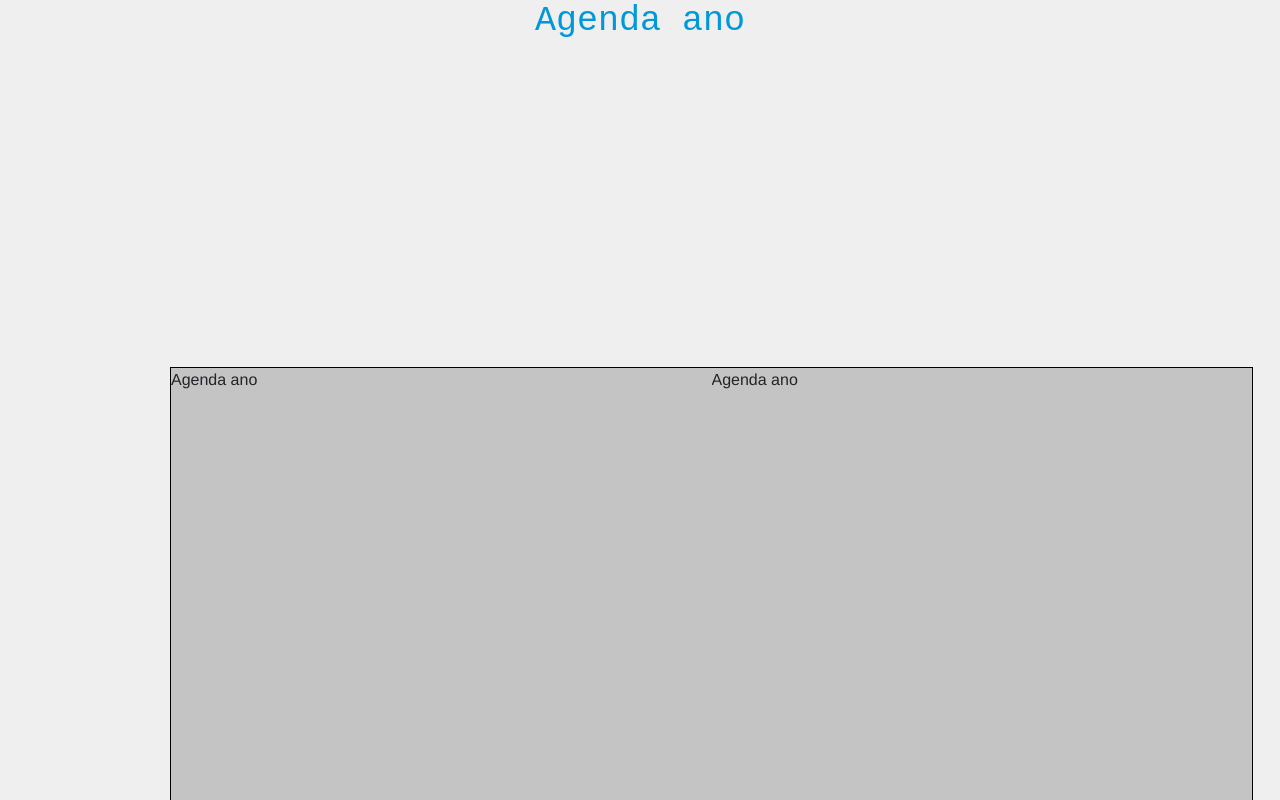
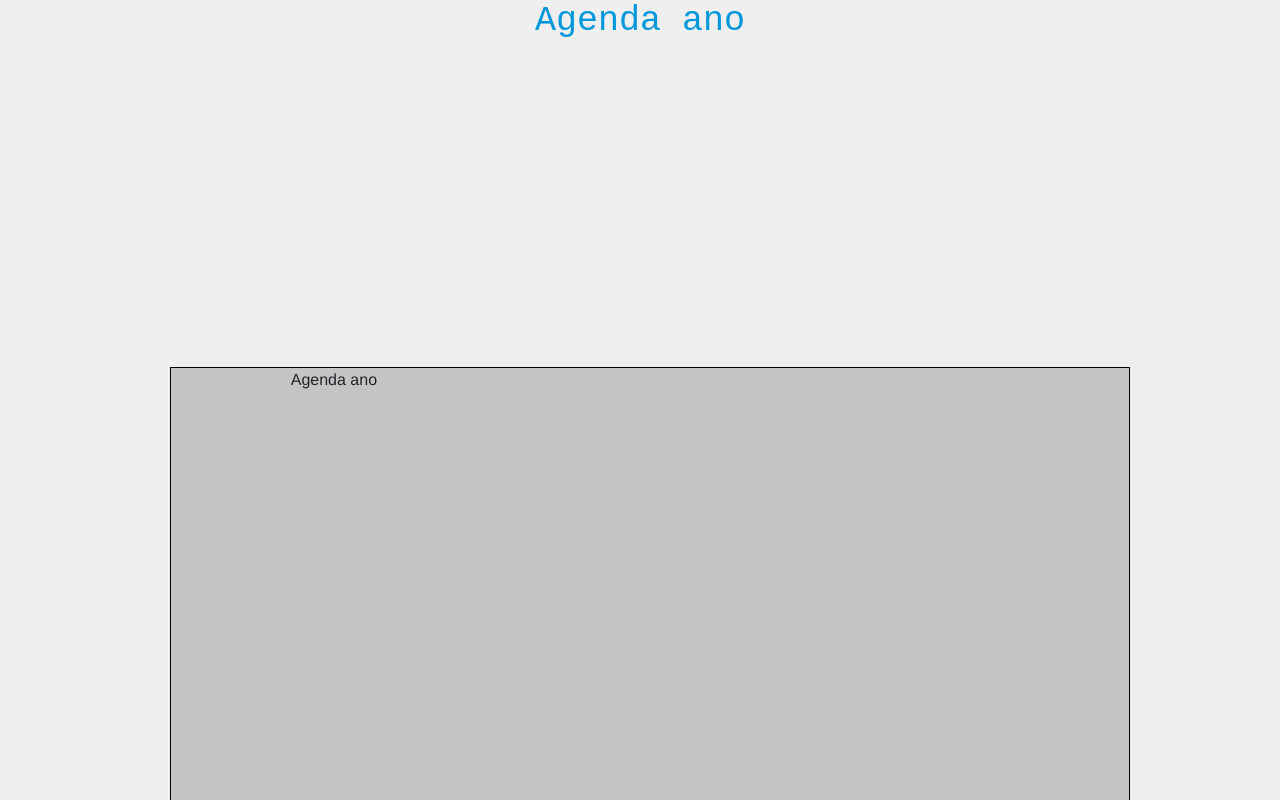
Before and after one commit to tiasada/TeachFront, a React (Vite) app: page /schedule in a window 1280 px wide. Shown: the top 800 px of the page. Built offline with nearby package versions, Linux system fonts and the light colour scheme.

Commit message:
add DivSchedule

```diff
--- a/src/Components/DivBox/Overflows/index.tsx
+++ b/src/Components/DivBox/Overflows/index.tsx
@@ -1,10 +1,11 @@
 import React from 'react'
-import { ClassOvFlow } from './styles'
+import { ClassOvFlow, OvFlowSchedule } from './styles'
 import { Container, Row} from 'react-bootstrap'
 
-const DivClasslist: React.FC = ({ children }) => (
+export const DivClasslist: React.FC = ({ children }) => (
     <Container ><Row className="justify-content-center">{ children }</Row></Container>
 
 )
-
-export default DivClasslist
+export const DivSchedule: React.FC = ({ children }) => (
+    <OvFlowSchedule>{ children }</OvFlowSchedule>
+)
--- a/src/Components/DivBox/index.tsx
+++ b/src/Components/DivBox/index.tsx
@@ -1,7 +1,7 @@
 import React from 'react'
 import { DivBx } from './styles'
 
-const Divbox: React.FC = ({ children }) => (
+export const Divbox: React.FC = ({ children }) => (
     <DivBx>{ children }</DivBx>
 )
 
--- a/src/Pages/StudentPG/Schedule.tsx
+++ b/src/Pages/StudentPG/Schedule.tsx
@@ -1,7 +1,7 @@
 import React from 'react'
 import { ScheduleTitle } from '../../Components/Texts/Titles/styles'
 import { ClassOvFlow } from '../../Components/DivBox/Overflows/styles'
-import DivClasslist from '../../Components/DivBox/Overflows'
+import { DivSchedule } from '../../Components/DivBox/Overflows'
 import { DivBx } from '../../Components/DivBox/styles'
 
 
@@ -13,8 +13,7 @@ export const Schedule = () => (
       <div>
         <ScheduleTitle>Agenda ano</ScheduleTitle>
       </div>
-      <DivBx>
-        <DivClasslist>
+        <DivSchedule>
           <ClassOvFlow>Agenda ano</ClassOvFlow>
           <ClassOvFlow>Agenda ano</ClassOvFlow>
           <ClassOvFlow>Agenda ano</ClassOvFlow>
@@ -39,8 +38,7 @@ export const Schedule = () => (
           <ClassOvFlow>Agenda ano</ClassOvFlow>
           <ClassOvFlow>Agenda ano</ClassOvFlow>
           <ClassOvFlow>Agenda ano</ClassOvFlow>
-        </DivClasslist>
-      </DivBx>
+        </DivSchedule>
     </header>
   </main>
 )
--- a/src/Pages/TeachersPages/MainPage.tsx
+++ b/src/Pages/TeachersPages/MainPage.tsx
@@ -5,7 +5,7 @@ import { ClassTitle, MainTitle } from '../../Components/Texts/Titles/styles'
 import { DropCont, Dropdnw } from '../../Components/DivBox/Dropdowns'
 import { MnBtn, ClassesButton } from '../../Components/Buttons'
 import Search from '../../Components/Bars'
-import DivClasslist from '../../Components/DivBox/Overflows'
+import { DivClasslist } from '../../Components/DivBox/Overflows'
 import { Navbarmenu } from '../../Components/DivBox/NavBars'
 
 
```
